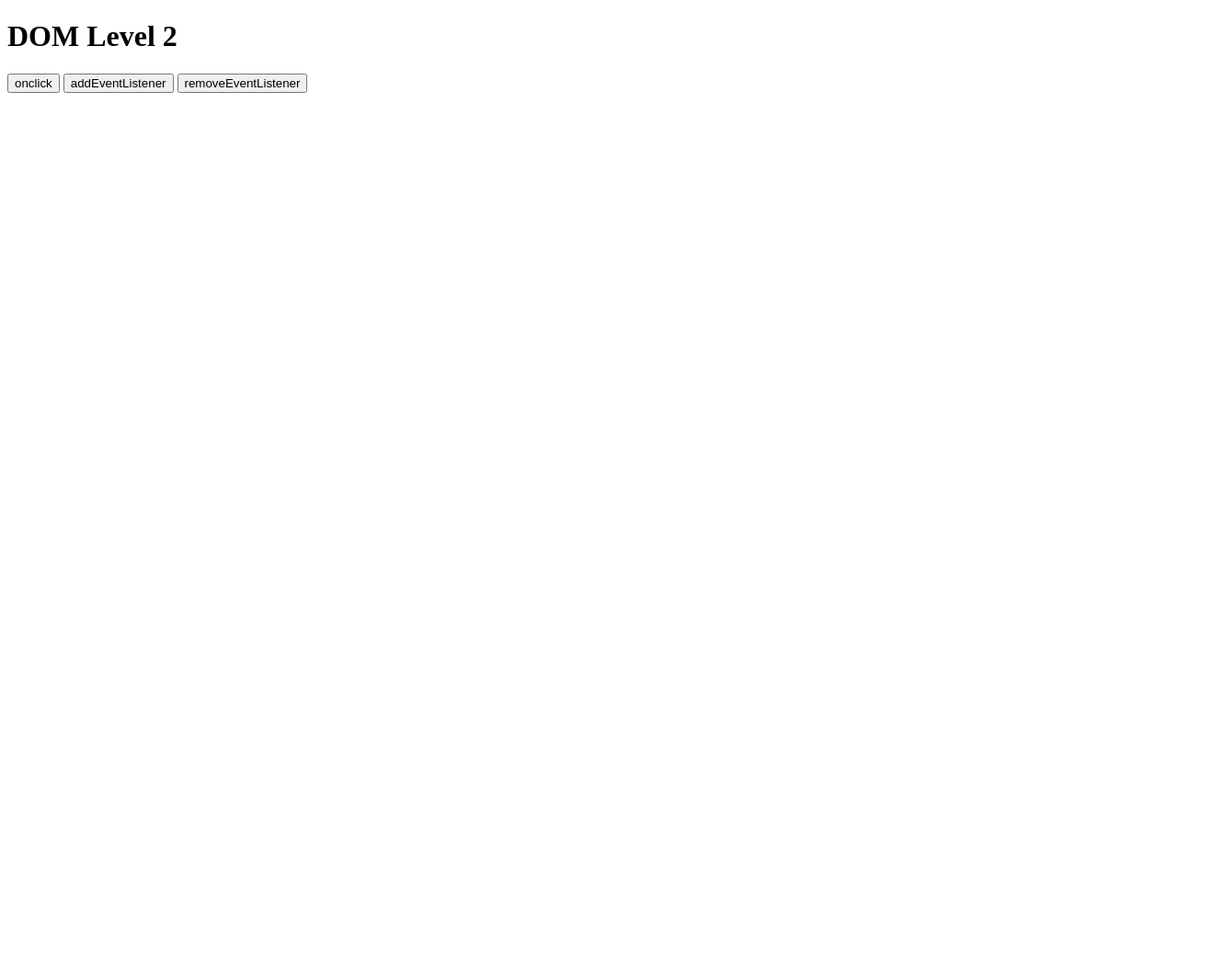
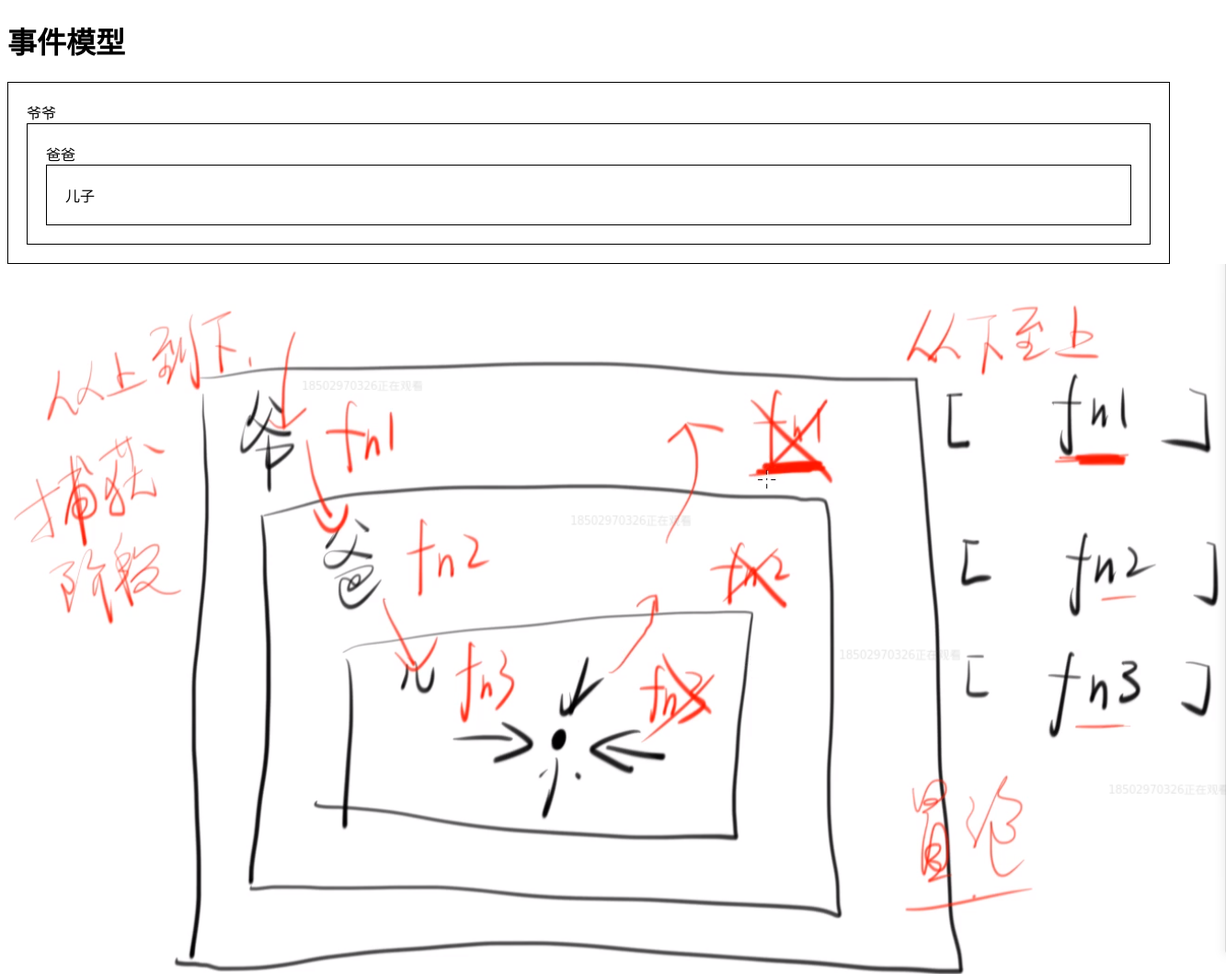
Before and after one commit to Misssusu/hungerVallleyProject, a plain HTML site: page DOM/Event/index.html in a window 1280 px wide. Shown: the top 1059 px of the page at 92% size, 1333 px wide, since content can reach past the window. Before the commit the page ends 800 px from the top, so only its background shows below. Drawn offline with Linux system fonts and the light colour scheme.

Commit message:
事件冒泡和事件捕获

```diff
--- a/DOM/Event/index.html
+++ b/DOM/Event/index.html
@@ -6,37 +6,49 @@
     <meta http-equiv="X-UA-Compatible" content="ie=edge">
     <title>DOM Event</title>
 </head>
+<style>
+    div {
+        border: 1px solid black;
+        padding: 20px;
+    }
+    .grandpa {
+        margin-bottom: 20px;
+    }
+</style>
 <body>
-    <h1>DOM Level 2</h1>
-    <button id="btn1">onclick</button>
-    <button id="btn2">addEventListener</button>
-    <button id="btn3">removeEventListener</button>
+    <h1>事件模型</h1>
+    <div id="grandpa">
+        爷爷
+        <div id="father">
+            爸爸
+            <div id="son">儿子</div>
+        </div>
+    </div>
+
+    <img src="./event.png" alt="">
 </body>
 <script>
-    //1.onclick与addEventListener的区别
-    //2.removeEventListener
+    //浏览器的事件模型就是通过监听函数(listener)对事件做出反应
+    //事件是先捕获后冒泡
 
-    function print1() {
-        console.log('1')
-    }
-    function print2() {
-        console.log('2')
-    }
-    btn1.onclick = print1;
-    btn1.onclick = print2;
-    //点击后打印出2
+    // son.addEventListener('click',() => {console.log('儿子')});
+    // father.addEventListener('click',() => {console.log('爸爸')});
+    // grandpa.addEventListener('click',() => {console.log('爷爷')});
+    //当点击儿子时，打印出儿子、爸爸、爷爷
+    //以上事件是在冒泡阶段触发的
 
-    btn2.addEventListener('click',print1);
-    btn2.addEventListener('click',print2);
-    //点击后打印出1，2
+    // son.addEventListener('click',() => {console.log('儿子')});
+    // father.addEventListener('click',() => {console.log('爸爸')},true);
+    // grandpa.addEventListener('click',() => {console.log('爷爷')});
+    //当点击儿子时，打印出爸爸、儿子、爷爷
+    //因为father的click事件是在捕获阶段触发的
 
-    //总结：
-    //1. btn1.onclick是一个属性(唯一的)
-    //2. addEventListener是一个队列(先进先出)
+    // son.addEventListener('click',() => {console.log('儿子冒泡')});
+    // son.addEventListener('click',() => {console.log('儿子捕获')},true);
+    //点击时打印出儿子冒泡、儿子捕获
 
-    btn3.addEventListener('click',print1);
-    btn3.addEventListener('click',print2);
-    btn3.removeEventListener('click',print1);
-    //点击后打印出2
+    son.addEventListener('click',() => {console.log('儿子捕获')},true);
+    son.addEventListener('click',() => {console.log('儿子冒泡')});
+    //点击时打印出儿子捕获、儿子冒泡
 </script>
 </html>
```
Also changed, not shown: DOM/Event/event.png (added).
